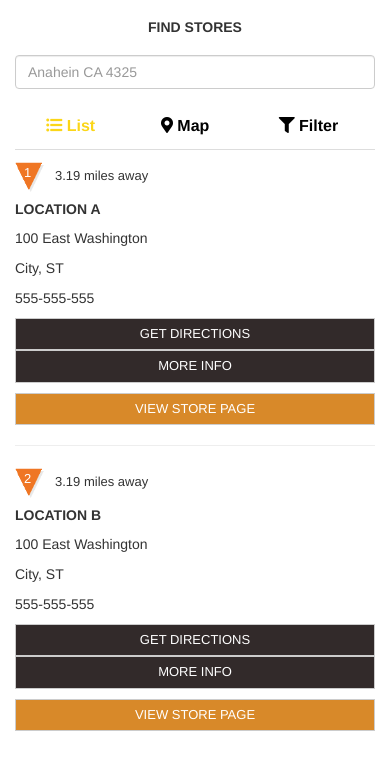
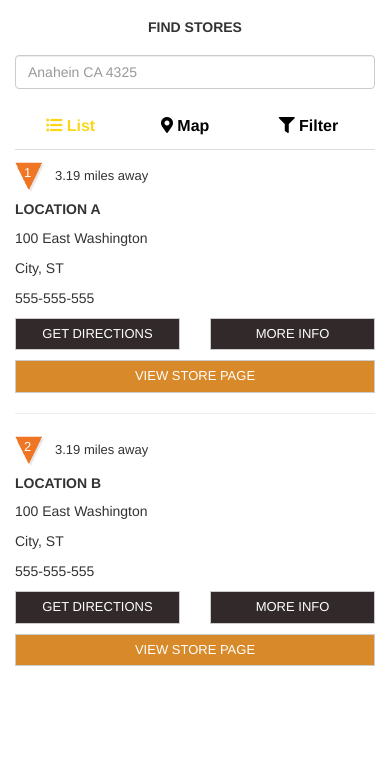
Before and after one commit to shashankthought/shashankthought.github.io, a plain HTML site: page index.html in a window 390 px wide. Drawn offline with nearby package versions, Linux system fonts and the light colour scheme.

Commit message:
mobile view responsive

```diff
--- a/css/style.css
+++ b/css/style.css
@@ -156,4 +156,7 @@ input[type=checkbox], input[type=radio] {
     .md-hidden{
       display: inline;
     }
+    .mob-mt-1{
+        margin-top: 1rem;
+    }
 }
--- a/index.html
+++ b/index.html
@@ -69,14 +69,14 @@
                                         <p>City, ST </p>
                                         <p>555-555-555</p>
                                     </div>
-                                    <div class="col-md-6 col-sm-6">
+                                    <div class="col-md-6 col-sm-6 col-xs-6">
                                         <button type="button" class="btn custom-btn btn-default bg-dark col-md-12 mob-w-100">GET DIRECTIONS</button>
                                     </div>
-                                    <div class="col-md-6 col-sm-6 mob-w-100">
+                                    <div class="col-md-6 col-sm-6 col-xs-6">
                                         <button type="button" class="btn custom-btn btn-default bg-dark col-md-12 mob-w-100">MORE INFO</button>
                                     </div>
-                                    <div class="col-md-12 pad-t-1 mob-w-100">
-                                        <button type="button" class="btn custom-btn btn-default bg-yellow col-md-12 mob-w-100">VIEW STORE PAGE</button>
+                                    <div class="col-md-12 pad-t-1">
+                                        <button type="button" class="btn custom-btn btn-default bg-yellow col-md-12 mob-w-100 mob-mt-1">VIEW STORE PAGE</button>
                                     </div>
                                 </div>
                                 <!-- Location Section End -->
@@ -95,14 +95,14 @@
                                         <p>City, ST </p>
                                         <p>555-555-555</p>
                                     </div>
-                                    <div class="col-md-6 col-sm-6">
+                                    <div class="col-md-6 col-sm-6 col-xs-6">
                                         <button type="button" class="btn custom-btn btn-default bg-dark col-md-12 mob-w-100">GET DIRECTIONS</button>
                                     </div>
-                                    <div class="col-md-6 col-sm-6 mob-w-100">
+                                    <div class="col-md-6 col-sm-6 col-xs-6">
                                         <button type="button" class="btn custom-btn btn-default bg-dark col-md-12 mob-w-100">MORE INFO</button>
                                     </div>
-                                    <div class="col-md-12 pad-t-1 mob-w-100">
-                                        <button type="button" class="btn custom-btn btn-default bg-yellow col-md-12 mob-w-100">VIEW STORE PAGE</button>
+                                    <div class="col-md-12 pad-t-1">
+                                        <button type="button" class="btn custom-btn btn-default bg-yellow col-md-12 mob-w-100 mob-mt-1">VIEW STORE PAGE</button>
                                     </div>
                                 </div>
                                 <!-- Location Section Ends -->
@@ -119,6 +119,7 @@
                                     <input type="checkbox" name="vehicle" value="Bike"> Specialty<br>
                                     <input type="checkbox" name="vehicle" value="Car" checked> Factory Outlet<br>
                                     <input type="checkbox" name="vehicle" value="Car" checked> Authorize Retailer<br>
+                                </form>
                             </div>
                         </div>
                     </div>
```
